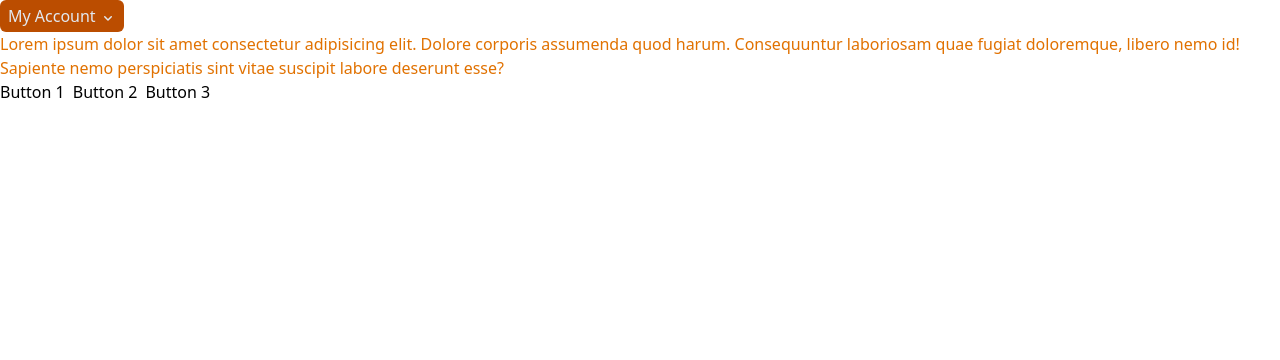
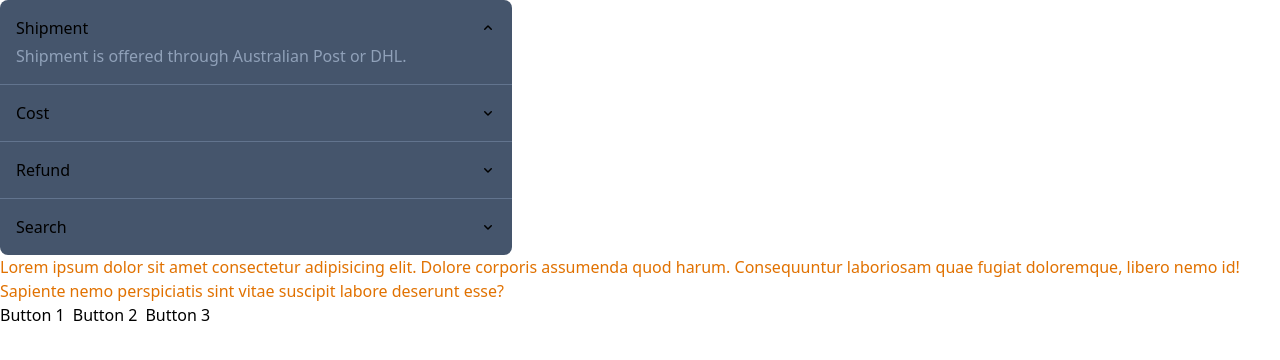
Before and after one commit to ZHENSHUO-ZHAO/ui-stack, a React (Vite) app: page / in a window 1280 px wide. Shown: the top 360 px of the page. Built offline with nearby package versions, Linux system fonts and the light colour scheme.

Commit message:
Added DisclosureUI component

```diff
--- a/src/App.tsx
+++ b/src/App.tsx
@@ -1,10 +1,10 @@
 import type React from "react";
-import DropdownMenu from "./components/DropdownMenu";
+import DisclosureUI from "./components/DisclosureUI";
 
 function App() {
   return (
     <>
-      <DropdownMenu />
+      <DisclosureUI />
       <div>
         <p className="text-amber-600">
           Lorem ipsum dolor sit amet consectetur adipisicing elit. Dolore
@@ -15,7 +15,9 @@ function App() {
       </div>
       <MyDiv>
         {Array.from("123").map((id) => (
-          <MyBtn id={id}>Button {id}</MyBtn>
+          <MyBtn key={id} id={id}>
+            Button {id}
+          </MyBtn>
         ))}
       </MyDiv>
     </>
--- /dev/null
+++ b/src/components/DisclosureUI.tsx
@@ -0,0 +1,107 @@
+import {
+  CloseButton,
+  Disclosure,
+  DisclosureButton,
+  DisclosurePanel,
+  useClose,
+} from "@headlessui/react";
+import { ChevronDownIcon, ChevronUpIcon } from "@heroicons/react/16/solid";
+
+export default function DisclosureUI() {
+  return (
+    <div className="flex flex-col bg-slate-600 w-lg rounded-lg divide-y divide-slate-500">
+      <Disclosure as="div" className="group" defaultOpen={true}>
+        <DisclosureButton className="p-4 flex items-center w-full justify-between">
+          <span className="group-hover:text-sky-300">Shipment</span>
+          <ChevronDownIcon className="size-4 group-data-open:hidden group-hover:text-sky-300" />
+          <ChevronUpIcon className="size-4 not-group-data-open:hidden group-hover:text-sky-300" />
+        </DisclosureButton>
+        <DisclosurePanel
+          transition
+          className="origin-top transition duration-200 ease-out data-closed:-translate-y-4 data-closed:opacity-0"
+        >
+          {({ close }) => (
+            <div
+              className="p-4 pt-0 -mt-3 text-slate-400"
+              onClick={() => close()}
+            >
+              Shipment is offered through Australian Post or DHL.
+            </div>
+          )}
+        </DisclosurePanel>
+      </Disclosure>
+      <Disclosure as="div" className="group">
+        <DisclosureButton className="p-4 flex items-center w-full justify-between">
+          <span className="group-hover:text-sky-300">Cost</span>
+          <ChevronDownIcon className="size-4 group-data-open:hidden group-hover:text-sky-300" />
+          <ChevronUpIcon className="size-4 not-group-data-open:hidden group-hover:text-sky-300" />
+        </DisclosureButton>
+        <DisclosurePanel
+          transition
+          className="origin-top transition duration-200 ease-out data-closed:-translate-y-4 data-closed:opacity-0"
+        >
+          {({ close }) => (
+            <div
+              className="p-4 pt-0 -mt-3 text-slate-400"
+              onClick={() => close()}
+            >
+              Shipment is offered through Australian Post or DHL.
+            </div>
+          )}
+        </DisclosurePanel>
+      </Disclosure>
+      <Disclosure as="div" className="group">
+        <DisclosureButton className="p-4 flex items-center w-full justify-between">
+          <span className="group-hover:text-sky-300">Refund</span>
+          <ChevronDownIcon className="size-4 group-data-open:hidden group-hover:text-sky-300" />
+          <ChevronUpIcon className="size-4 not-group-data-open:hidden group-hover:text-sky-300" />
+        </DisclosureButton>
+        <DisclosurePanel
+          transition
+          className="origin-top transition duration-200 ease-out data-closed:-translate-y-4 data-closed:opacity-0"
+        >
+          <CloseButton as="div" className="p-4 pt-0 -mt-3 text-slate-400">
+            All shipments are not refundable.
+          </CloseButton>
+        </DisclosurePanel>
+      </Disclosure>
+      <Disclosure as="div" className="group">
+        <DisclosureButton className="p-4 flex items-center w-full justify-between">
+          <span className="group-hover:text-sky-300">Search</span>
+          <ChevronDownIcon className="size-4 group-data-open:hidden group-hover:text-sky-300" />
+          <ChevronUpIcon className="size-4 not-group-data-open:hidden group-hover:text-sky-300" />
+        </DisclosureButton>
+        <DisclosurePanel
+          transition
+          className="p-4 pt-0 -mt-3 origin-top transition duration-200 ease-out data-closed:-translate-y-4 data-closed:opacity-0"
+        >
+          <SearchForm />
+        </DisclosurePanel>
+      </Disclosure>
+    </div>
+  );
+}
+
+function SearchForm() {
+  const close = useClose();
+  return (
+    <form
+      onSubmit={(e) => {
+        e.preventDefault();
+        close();
+      }}
+      className="flex gap-2 w-full items-start"
+    >
+      <input
+        type="text"
+        className="bg-slate-300 text-gray-800 rounded-sm px-1 outline-none focus:ring-2 focus:ring-sky-400"
+      />
+      <button
+        type="submit"
+        className="bg-sky-700 text-slate-100 rounded-sm px-2 hover:bg-sky-500"
+      >
+        Search
+      </button>
+    </form>
+  );
+}
```
